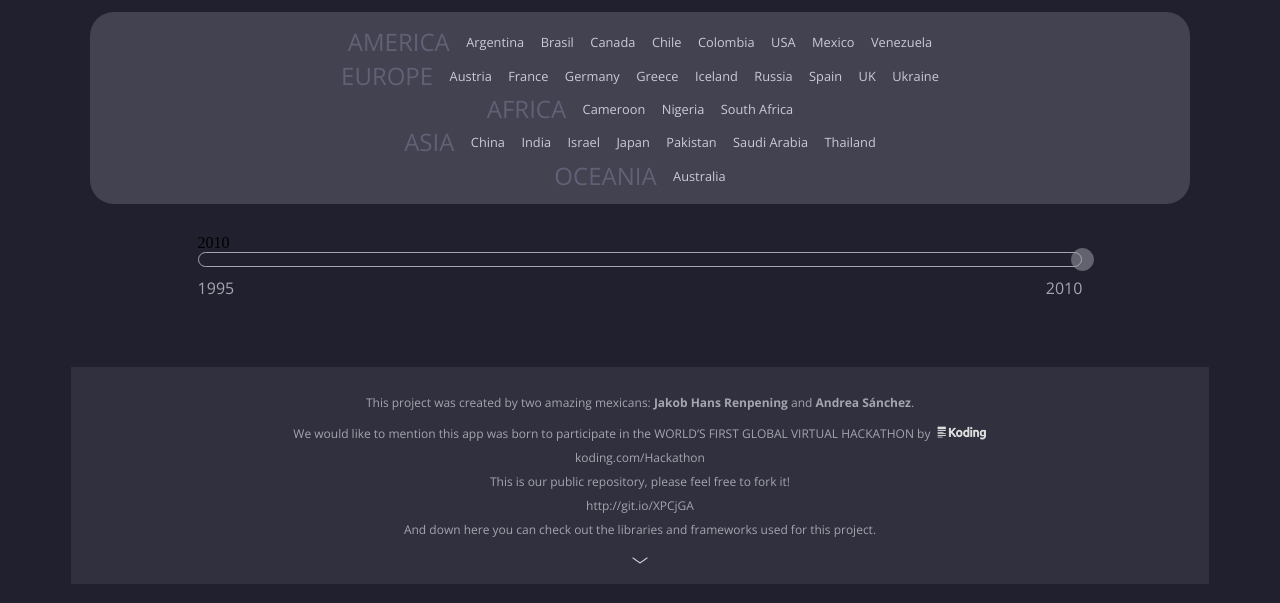
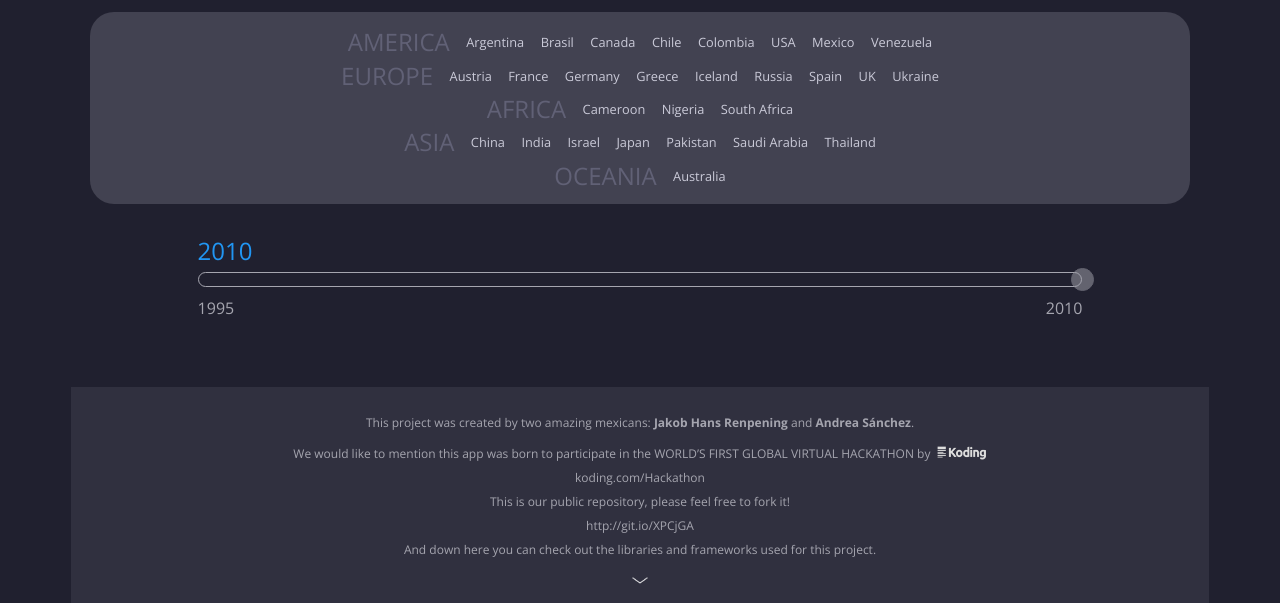
Before and after one commit to WeraMorganJakobHansKoding/hackathon, a PHP site: page / in a window 1280 px wide. Shown: the part 68-671 px from the top of the page. Run offline with PHP 8.4, Linux system fonts and the light colour scheme; some libraries are stand-ins or nearby versions; some web fonts are replaced.

Commit message:
slider current style

```diff
--- a/css/style.css
+++ b/css/style.css
@@ -246,6 +246,12 @@ header h1 {
 .newTimes {
    float: right;
 }
+#slider_current {
+   font-family: 'Open Sans', sans-serif;
+   color: #2196f3;
+   font-size: 1.5em;
+   margin-bottom: 5px;
+}
 
 /* === FOOTER === */
 
```
Lines whose indentation alone changed are shown as unchanged.
